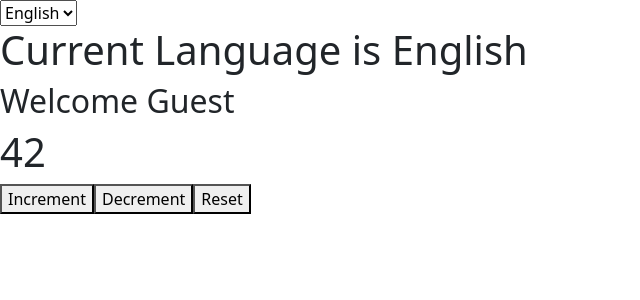
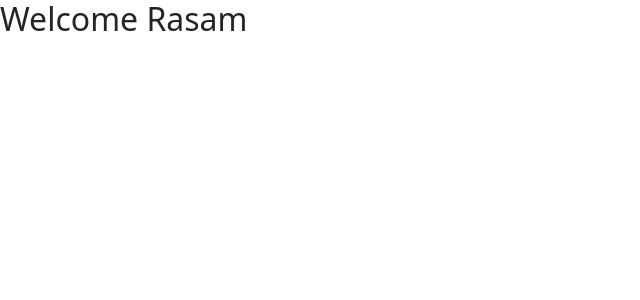
Before and after one commit to cyberRasam/React-exercises-Develhope, a React (Create React App) app in the folder my-app/: page / in a window 1280 px wide. Shown: the top 300 px of the page, without its empty margins (0-640 px from the left). Built offline with nearby package versions, Linux system fonts and the light colour scheme.

Commit message:
router-1

```diff
--- a/my-app/package.json
+++ b/my-app/package.json
@@ -10,6 +10,7 @@
     "react": "^18.2.0",
     "react-bootstrap": "^2.7.2",
     "react-dom": "^18.2.0",
+    "react-router-dom": "^6.10.0",
     "react-scripts": "5.0.1",
     "web-vitals": "^2.1.4"
   },
--- a/my-app/src/components/App.jsx
+++ b/my-app/src/components/App.jsx
@@ -2,6 +2,7 @@ import React, { useState } from 'react';
 import Welcome from './Welcome'
 import { LanguageContext } from './LanguageContext';
 import { Counter } from './Counter';
+import { Route, Routes } from 'react-router-dom';
 
 export default function App() {
 
@@ -14,18 +15,24 @@ function handleLangChange  (event)  {
 }
 
     return (
+      // <div>
+      //   <select value={language} onChange={handleLangChange}>
+      //     <option value="English">English</option>
+      //     <option value="Turkish">Turkish</option>
+      //   </select>
+
+      //   <LanguageContext.Provider value={language}>
+      //     <Welcome />
+      //   </LanguageContext.Provider>
+
+      //   <Counter initialValue={42} />
+
+      // </div>
+
       <div>
-        <select value={language} onChange={handleLangChange}>
-          <option value="English">English</option>
-          <option value="Turkish">Turkish</option>
-        </select>
-
-        <LanguageContext.Provider value={language}>
-          <Welcome />
-        </LanguageContext.Provider>
-
-        <Counter initialValue={42} />
-
+        <Routes>
+          <Route path='/' element={<Welcome name={`Rasam`}/>} />
+        </Routes>
       </div>
     );
 }
--- /dev/null
+++ b/my-app/src/components/BrowserRouter.jsx
@@ -0,0 +1,10 @@
+import App from "./App";
+import { BrowserRouter } from 'react-router-dom'
+
+export const Router =() => {
+    return (
+        <BrowserRouter>
+            <App/>
+        </BrowserRouter>
+    )
+}
--- a/my-app/src/components/Welcome.jsx
+++ b/my-app/src/components/Welcome.jsx
@@ -5,7 +5,6 @@ import DisplayLanguage from './DisplayLanguage';
 
 export default function Welcome(props) {
   return <div>
-    <DisplayLanguage/>
     {props.name && <h2>Welcome {props.name}</h2>}
     {!props.name && <h2>Welcome Guest</h2>}
   </div>
--- a/my-app/src/index.js
+++ b/my-app/src/index.js
@@ -1,9 +1,9 @@
 import { createRoot } from 'react-dom/client';
-import App from './components/App';
+import { Router } from './components/BrowserRouter';
 
 
 const root = createRoot(document.getElementById('root'));
 
-root.render(<App />);
+root.render(<Router/>);
 
 //ReactDOM.render method is no longer supported so i used createRoot instead
--- a/package.json
+++ /dev/null
@@ -1,5 +0,0 @@
-{
-  "devDependencies": {
-    "tailwindcss": "^3.3.0"
-  }
-}
```
Also changed, not shown: 2 other files (tests, documents, lock files or other folders).
